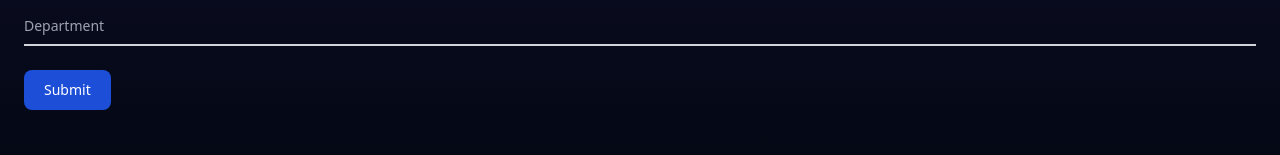
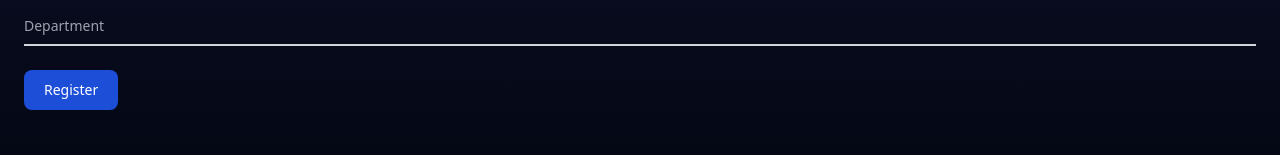
Before and after one commit to srmteamrobocon/Altium_microsite, a React (Vite) app: page / in a window 1280 px wide. Shown: the part 2648-2803 px from the top of the page. Built offline with nearby package versions, Linux system fonts and the light colour scheme.

Commit message:
changed button to "Register"

```diff
--- a/src/Components/ApplicationForm.jsx
+++ b/src/Components/ApplicationForm.jsx
@@ -305,7 +305,7 @@ const ApplicationForm = () => {
           onClick={putData}
           disabled={submitting || success} // Disable the button when submitting or after success
         >
-          {submitting ? "Submitting..." : success ? "Submitted!" : "Submit"}
+          {submitting ? "Registering..." : success ? "Registered!" : "Register"}
         </button>
 
       </form>
```
